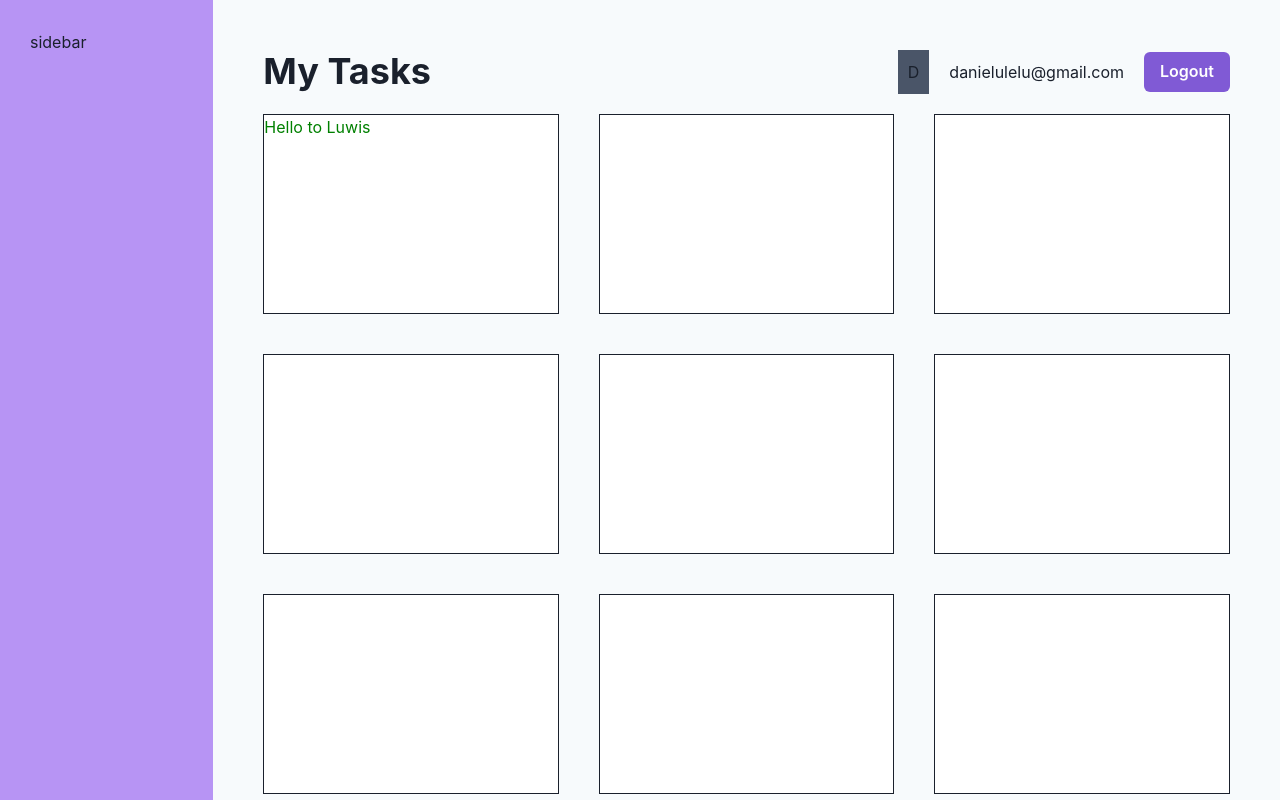
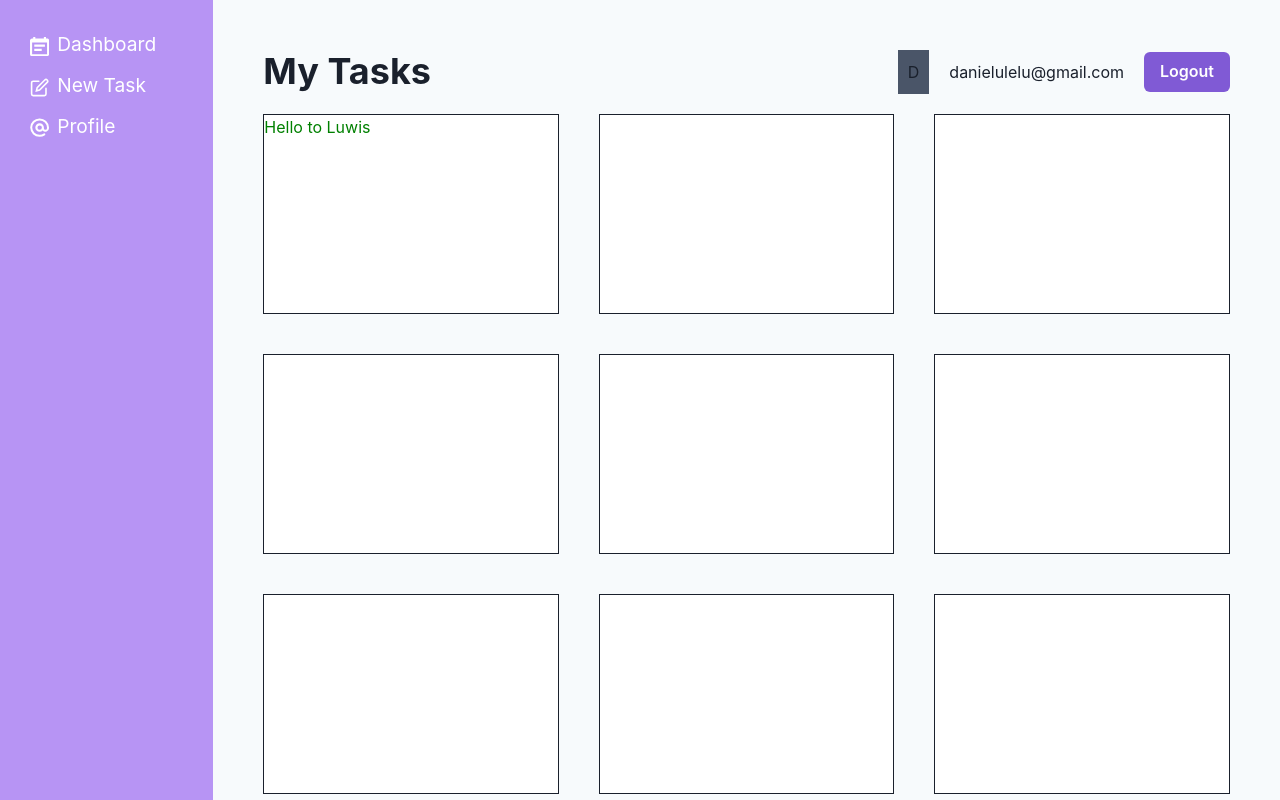
Before and after one commit to danielulelu/react-chakra, a React (Vite) app: page / in a window 1280 px wide. Shown: the top 800 px of the page. Built offline with nearby package versions, Linux system fonts and the light colour scheme.

Commit message:
Added list and list item and icons to the sidebar

```diff
--- a/package.json
+++ b/package.json
@@ -10,6 +10,7 @@
     "preview": "vite preview"
   },
   "dependencies": {
+    "@chakra-ui/icons": "^2.1.1",
     "@chakra-ui/react": "^2.8.1",
     "@emotion/react": "^11.11.1",
     "@emotion/styled": "^11.11.0",
--- /dev/null
+++ b/src/components/Sidebar.jsx
@@ -0,0 +1,28 @@
+import { List, ListItem, ListIcon } from "@chakra-ui/react";
+import { NavLink } from "react-router-dom";
+import { AtSignIcon, CalendarIcon, EditIcon } from '@chakra-ui/icons'
+
+export default function Sidebar() {
+  return (
+    <List color="white" fontSize="1.2em" spacing={3}>
+      <ListItem>
+        <NavLink to="/">
+            <ListIcon as={CalendarIcon} color="white"/>
+            Dashboard
+        </NavLink>
+      </ListItem>
+      <ListItem>
+        <NavLink to="/create">
+            <ListIcon as={EditIcon} color="white"/>
+            New Task
+        </NavLink>
+      </ListItem>
+      <ListItem>
+        <NavLink to="/profile">
+        <ListIcon as={AtSignIcon} color="white"/>
+        Profile
+        </NavLink>
+      </ListItem>
+    </List>
+  );
+}
--- a/src/layouts/RootLayout.jsx
+++ b/src/layouts/RootLayout.jsx
@@ -1,6 +1,7 @@
 import { Outlet } from "react-router-dom";
 import Navbar from "../components/Navbar";
 import { Grid, GridItem } from "@chakra-ui/react";
+import Sidebar from "../components/Sidebar";
 
 export default function RootLayout() {
   return (
@@ -12,7 +13,7 @@ export default function RootLayout() {
         minHeight={{ lg: '100vh'}}
         p={{ base: "20px", lg: "30px" }}
       >
-        <span>sidebar</span>
+        <Sidebar />
       </GridItem>
       <GridItem as="main" colSpan={{ base: 6, lg: 4, xl: 5 }} p="40px">
         <Navbar />
```
Also changed, not shown: 1 other file (tests, documents, lock files or other folders).
